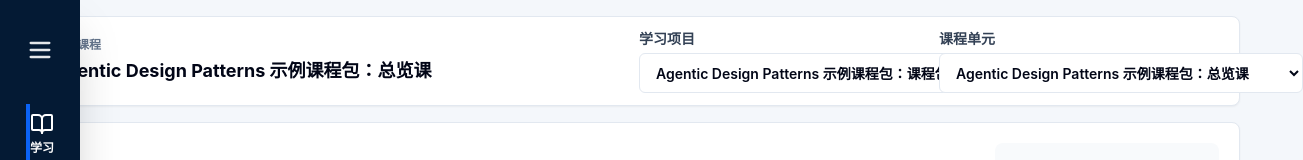
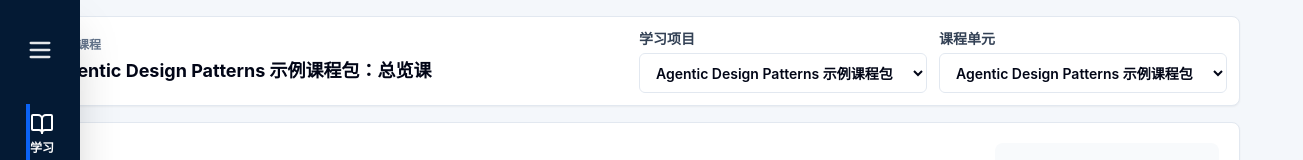
Before and after one commit to MagicianDu/ai-interactive-learning-agent, a React (Vite) app: page / in a window 1280 px wide. Both pictures are taken after a click on the button "查看示例课程". Shown: the top 160 px of the page, 1303 px wide, since content can reach past the window. Built offline with nearby package versions, Linux system fonts and the light colour scheme.

Commit message:
Polish seed product experience

```diff
--- a/src/components/course/CourseShell.tsx
+++ b/src/components/course/CourseShell.tsx
@@ -45,7 +45,7 @@
   );
 
   return (
-    <section className="rounded-xl border border-slate-200 bg-slate-50 p-4 text-slate-900 shadow-sm">
+    <section className="min-w-0 overflow-hidden rounded-xl border border-slate-200 bg-slate-50 p-4 text-slate-900 shadow-sm">
       <div className="grid gap-4 lg:grid-cols-[minmax(0,1fr)_minmax(20rem,0.45fr)]">
         <div className="min-w-0">
           <div className="flex items-start gap-3">
--- a/src/product/CourseHero.tsx
+++ b/src/product/CourseHero.tsx
@@ -11,7 +11,7 @@
   const progress = unitCount > 0 ? Math.round((generatedCount / unitCount) * 100) : 0;
 
   return (
-    <section className="grid gap-4 rounded-lg border border-slate-200 bg-white p-5 shadow-sm lg:grid-cols-[minmax(0,1fr)_auto] lg:items-center">
+    <section className="grid min-w-0 gap-4 overflow-hidden rounded-lg border border-slate-200 bg-white p-5 shadow-sm lg:grid-cols-[minmax(0,1fr)_auto] lg:items-center">
       <div className="min-w-0">
         <p className="text-xs font-bold uppercase text-slate-500">学习项目工作台</p>
         <h1 className="mt-1 truncate text-2xl font-bold text-slate-950">{title}</h1>
@@ -25,7 +25,7 @@
         </div>
       </div>
 
-      <div className="grid min-w-56 gap-3 rounded-lg bg-slate-50 p-4">
+      <div className="grid min-w-0 gap-3 rounded-lg bg-slate-50 p-4 sm:min-w-56">
         <div className="flex items-end justify-between gap-3">
           <div>
             <p className="text-2xl font-bold text-slate-950">{generatedCount}/{unitCount}</p>
--- a/src/product/CourseWorkspace.tsx
+++ b/src/product/CourseWorkspace.tsx
@@ -46,16 +46,16 @@
   return (
     <div className="min-h-screen bg-[#f4f7fb]">
       <div className="mx-auto grid max-w-7xl gap-4 px-4 py-4 text-slate-950 sm:px-8 lg:px-10">
-        <div className="grid gap-3 rounded-lg border border-slate-200 bg-white p-3 shadow-sm lg:grid-cols-[minmax(0,1fr)_minmax(18rem,0.35fr)_minmax(18rem,0.35fr)] lg:items-center">
-          <div>
+        <div className="grid min-w-0 gap-3 overflow-hidden rounded-lg border border-slate-200 bg-white p-3 shadow-sm lg:grid-cols-[minmax(0,1fr)_minmax(18rem,0.35fr)_minmax(18rem,0.35fr)] lg:items-center">
+          <div className="min-w-0">
             <p className="text-xs font-bold uppercase text-slate-500">当前课程</p>
             <h2 className="mt-1 truncate text-lg font-bold text-slate-950">{selectedLesson.title}</h2>
           </div>
           {coursePacks.length > 0 && (
-            <label className="grid gap-1 text-sm font-semibold text-slate-700">
+            <label className="grid min-w-0 gap-1 text-sm font-semibold text-slate-700">
               学习项目
               <select
-                className="h-10 rounded-md border border-slate-200 bg-white px-3 text-sm text-slate-950 outline-none focus:border-sky-400"
+                className="h-10 w-full min-w-0 max-w-full rounded-md border border-slate-200 bg-white px-3 text-sm text-slate-950 outline-none focus:border-sky-400"
                 value={selectedCoursePackId}
                 onChange={(event) => {
                   const nextCoursePack = coursePacks.find((entry) => entry.id === event.target.value)?.coursePack;
@@ -75,10 +75,10 @@
               </select>
             </label>
           )}
-          <label className="grid gap-1 text-sm font-semibold text-slate-700">
+          <label className="grid min-w-0 gap-1 text-sm font-semibold text-slate-700">
             课程单元
             <select
-              className="h-10 rounded-md border border-slate-200 bg-white px-3 text-sm text-slate-950 outline-none focus:border-sky-400"
+              className="h-10 w-full min-w-0 max-w-full rounded-md border border-slate-200 bg-white px-3 text-sm text-slate-950 outline-none focus:border-sky-400"
               value={selectedLessonId}
               onChange={(event) => setSelectedLessonId(event.target.value)}
             >
--- a/src/product/GenerationTimeline.tsx
+++ b/src/product/GenerationTimeline.tsx
@@ -46,7 +46,7 @@
               <p className="break-words text-xs leading-5 text-slate-600">Gate: {stage.gate}</p>
               {isActive && stage.gate === "child-runs" && nextToolCall ? (
                 <div className="rounded-md bg-white p-2 text-xs leading-5 text-sky-800">
-                  <p className="font-bold">下一步：{nextToolCall.toolName}</p>
+                  <p className="break-words font-bold">下一步：{nextToolCall.toolName}</p>
                   <p className="mt-1 text-slate-600">{nextToolCall.reason}</p>
                 </div>
               ) : null}
```
